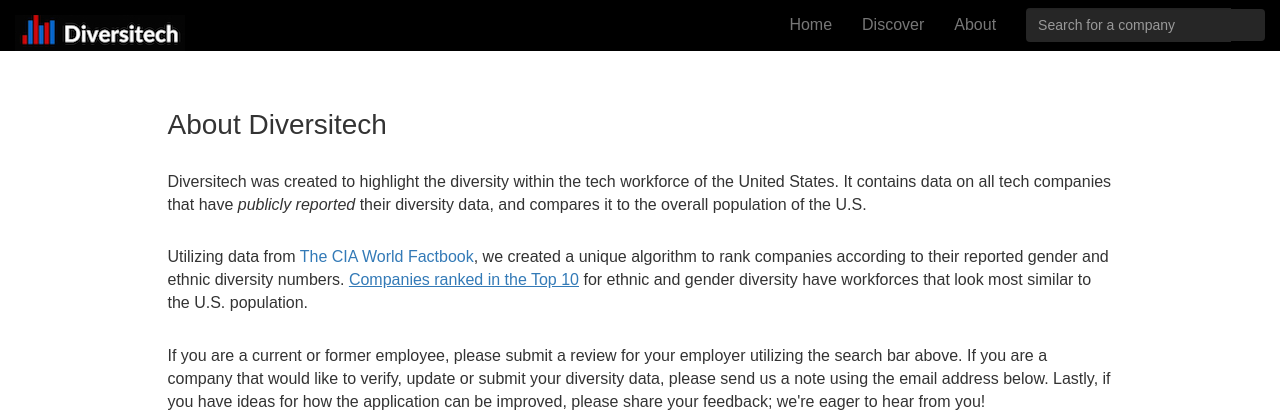
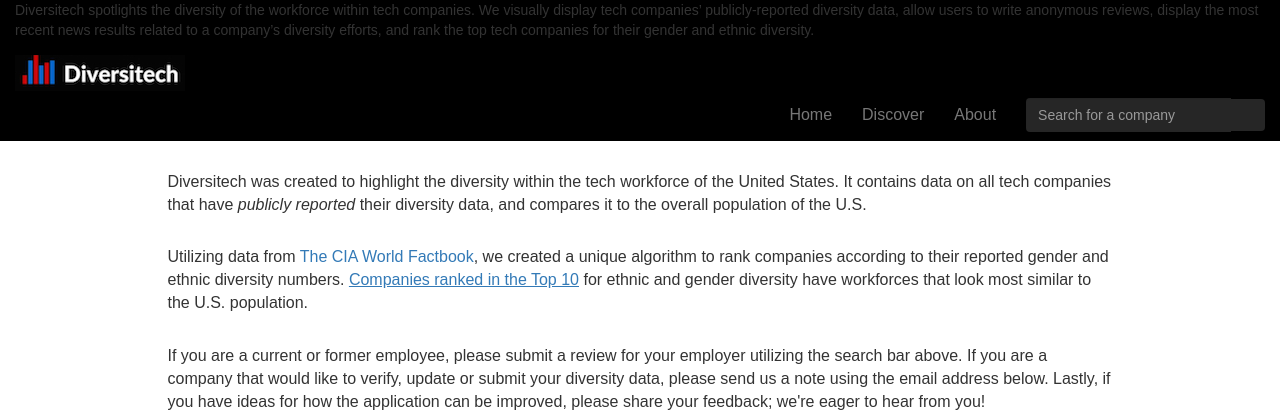
Before and after one commit to marishashodge/Project_Diversitech, a Flask app: page /about in a window 1280 px wide. Shown: the top 420 px of the page. Run offline with Flask 2, Linux system fonts and the light colour scheme; some libraries are stand-ins or nearby versions; some web fonts are replaced.

Commit message:
Added site description

```diff
--- a/templates/base.html
+++ b/templates/base.html
@@ -23,6 +23,7 @@
           <span class="icon-bar"></span>
           <span class="icon-bar"></span>
         </button>
+        <div itemprop="description">Diversitech spotlights the diversity of the workforce within tech companies. We visually display tech companies’ publicly-reported diversity data, allow users to write anonymous reviews, display the most recent news results related to a company’s diversity efforts, and rank the top tech companies for their gender and ethnic diversity.</div>
         <a class="navbar-brand" href="/">
           <img itemprop="image" alt="Brand" src="/static/img/diversitech-dark-logo.jpg">
         </a>
@@ -30,7 +31,7 @@
       <div class="collapse navbar-collapse" id="bs-example-navbar-collapse-1">
         <ul class="nav navbar-nav navbar-right">
           <li class="nav-item">
-            <a itemprop="url" class="nav-link" href="/">Home</a>
+            <a itemprop="url" class="nav-link" href="http://www.diversitech.io/">Home</a>
           </li>
           <li class="nav-item">
             <a class="nav-link" href="/discover">Discover</a>
```
